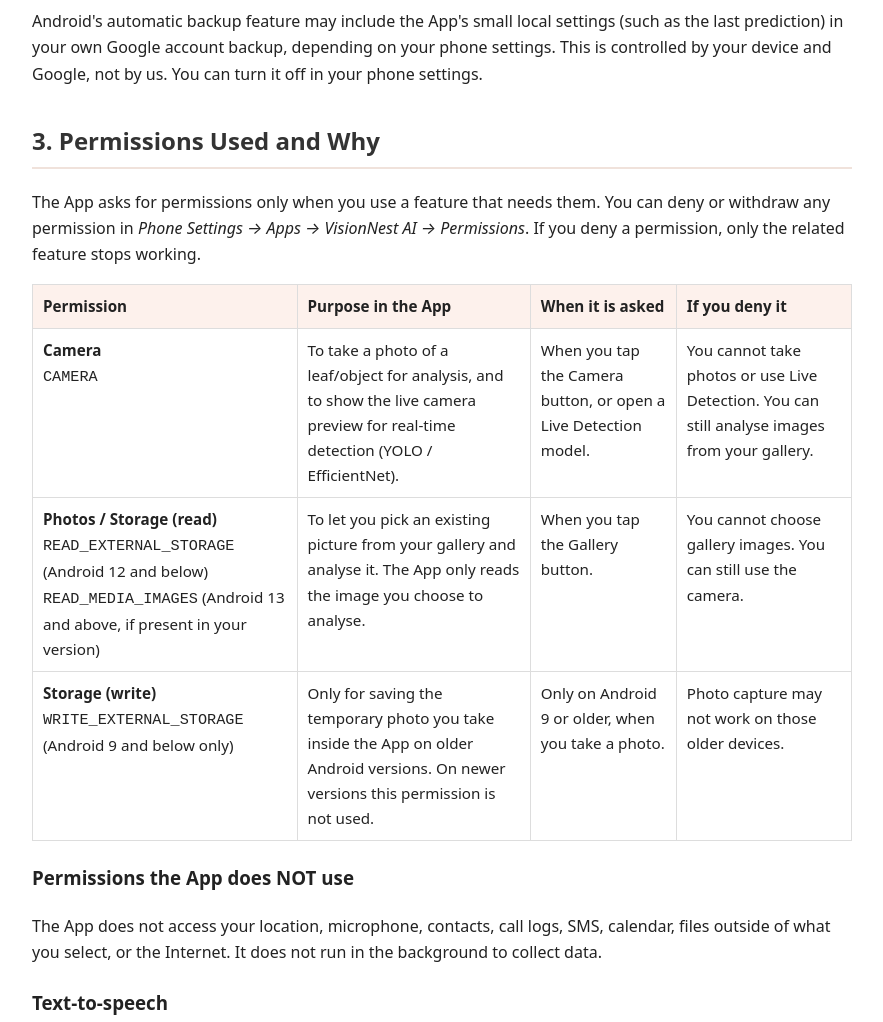
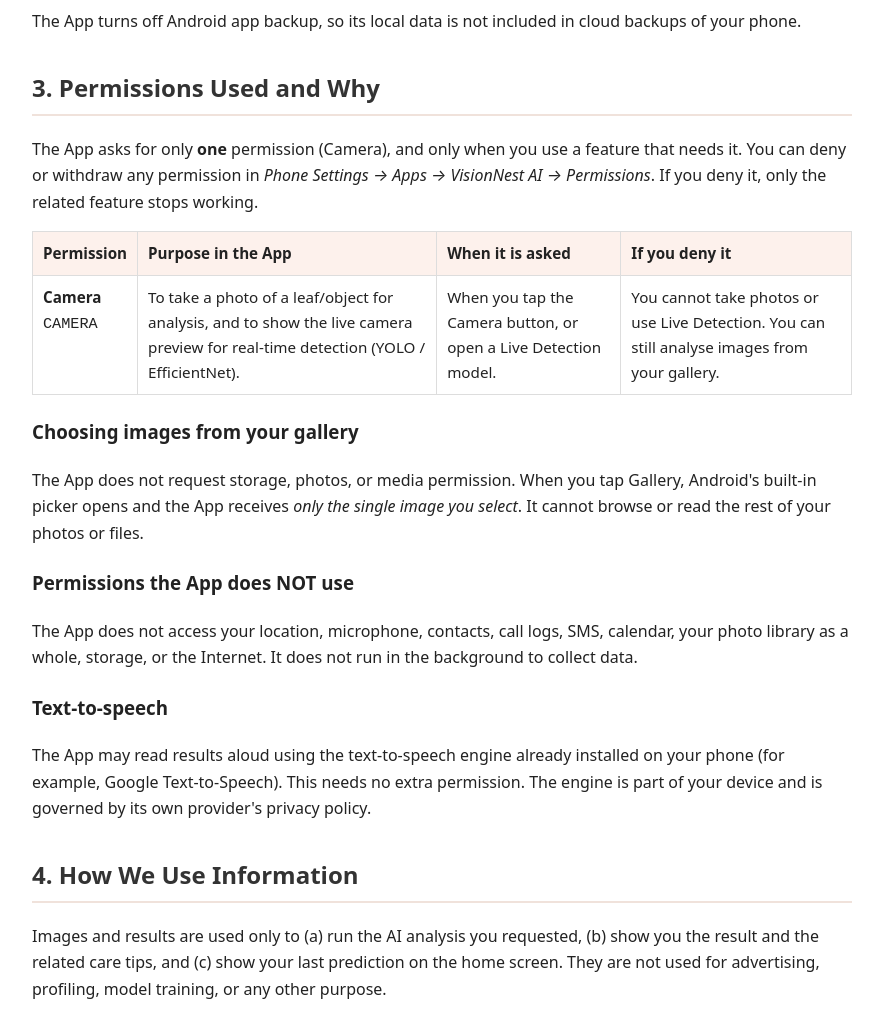
Before and after one commit to robosimunomy/robosimunomy.github.io, a plain HTML site: page apps_privacy_policy/visionnest-ai-privacy-policy.html in a window 1280 px wide. Shown: the part 1420-2442 px from the top of the page, without its empty margins (198-1081 px from the left). Drawn offline with Linux system fonts and the light colour scheme.

Commit message:
Update visionnest-ai-privacy-policy.html

```diff
--- a/apps_privacy_policy/visionnest-ai-privacy-policy.html
+++ b/apps_privacy_policy/visionnest-ai-privacy-policy.html
@@ -48,16 +48,16 @@
 <h3>2.2 Information processed on your device only</h3>
 <table>
 <tr><th>Data</th><th>What happens to it</th></tr>
-<tr><td>Photos you take or choose from your gallery</td><td>Analysed locally by the AI model to produce a result. Photos taken inside the App may be saved as temporary files in the App's own private storage folder. They are not uploaded anywhere, and they are removed when you clear the App's storage or uninstall the App.</td></tr>
+<tr><td>Photos you take or choose from your gallery</td><td>Analysed locally by the AI model to produce a result. Photos taken with the camera button are saved as temporary files in the App's own private storage folder. They are not uploaded anywhere, and they are removed when you clear the App's storage or uninstall the App.</td></tr>
 <tr><td>Live camera frames (Live Detection)</td><td>Processed in real time in memory to draw detection boxes. Frames are not recorded or saved unless you capture a photo.</td></tr>
 <tr><td>Your last prediction (plant name, result, confidence %)</td><td>Saved in the App's private storage so the "Last Prediction" card can show it. It stays on your device and is removed when you clear App data or uninstall.</td></tr>
 </table>
 
 <h3>2.3 Device backup</h3>
-<p>Android's automatic backup feature may include the App's small local settings (such as the last prediction) in your own Google account backup, depending on your phone settings. This is controlled by your device and Google, not by us. You can turn it off in your phone settings.</p>
+<p>The App turns off Android app backup, so its local data is not included in cloud backups of your phone.</p>
 
 <h2>3. Permissions Used and Why</h2>
-<p>The App asks for permissions only when you use a feature that needs them. You can deny or withdraw any permission in <em>Phone Settings → Apps → VisionNest AI → Permissions</em>. If you deny a permission, only the related feature stops working.</p>
+<p>The App asks for only <strong>one</strong> permission (Camera), and only when you use a feature that needs it. You can deny or withdraw any permission in <em>Phone Settings → Apps → VisionNest AI → Permissions</em>. If you deny it, only the related feature stops working.</p>
 <table>
 <tr><th>Permission</th><th>Purpose in the App</th><th>When it is asked</th><th>If you deny it</th></tr>
 <tr>
@@ -66,22 +66,13 @@
   <td>When you tap the Camera button, or open a Live Detection model.</td>
   <td>You cannot take photos or use Live Detection. You can still analyse images from your gallery.</td>
 </tr>
-<tr>
-  <td><strong>Photos / Storage (read)</strong><br><code>READ_EXTERNAL_STORAGE</code> (Android 12 and below)<br><code>READ_MEDIA_IMAGES</code> (Android 13 and above, if present in your version)</td>
-  <td>To let you pick an existing picture from your gallery and analyse it. The App only reads the image you choose to analyse.</td>
-  <td>When you tap the Gallery button.</td>
-  <td>You cannot choose gallery images. You can still use the camera.</td>
-</tr>
-<tr>
-  <td><strong>Storage (write)</strong><br><code>WRITE_EXTERNAL_STORAGE</code> (Android 9 and below only)</td>
-  <td>Only for saving the temporary photo you take inside the App on older Android versions. On newer versions this permission is not used.</td>
-  <td>Only on Android 9 or older, when you take a photo.</td>
-  <td>Photo capture may not work on those older devices.</td>
-</tr>
 </table>
 
+<h3>Choosing images from your gallery</h3>
+<p>The App does not request storage, photos, or media permission. When you tap Gallery, Android's built-in picker opens and the App receives <em>only the single image you select</em>. It cannot browse or read the rest of your photos or files.</p>
+
 <h3>Permissions the App does NOT use</h3>
-<p>The App does not access your location, microphone, contacts, call logs, SMS, calendar, files outside of what you select, or the Internet. It does not run in the background to collect data.</p>
+<p>The App does not access your location, microphone, contacts, call logs, SMS, calendar, your photo library as a whole, storage, or the Internet. It does not run in the background to collect data.</p>
 
 <h3>Text-to-speech</h3>
 <p>The App may read results aloud using the text-to-speech engine already installed on your phone (for example, Google Text-to-Speech). This needs no extra permission. The engine is part of your device and is governed by its own provider's privacy policy.</p>
```
